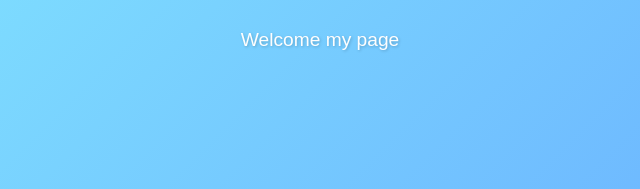
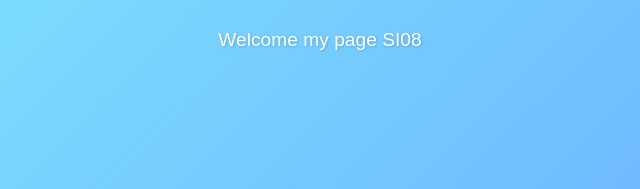
Before and after one commit to Karolpineda/static_page, a plain HTML site: page index.html in a window 1280 px wide. Shown: the part 410-599 px from the top of the page, 320-960 px from the left. Drawn offline with Linux system fonts and the light colour scheme.

Commit message:
feat: :sparkles: Update index

```diff
--- a/index.html
+++ b/index.html
@@ -11,7 +11,7 @@
             Hello Word
         </h1>
         <p style="font-size: 1.2em; color: #fefefe; text-shadow: 1px 1px 3px rgba(0, 0, 0, 0.2);">
-            Welcome my page
+            Welcome my page SI08
         </p>
     </div>
 </body>
```
